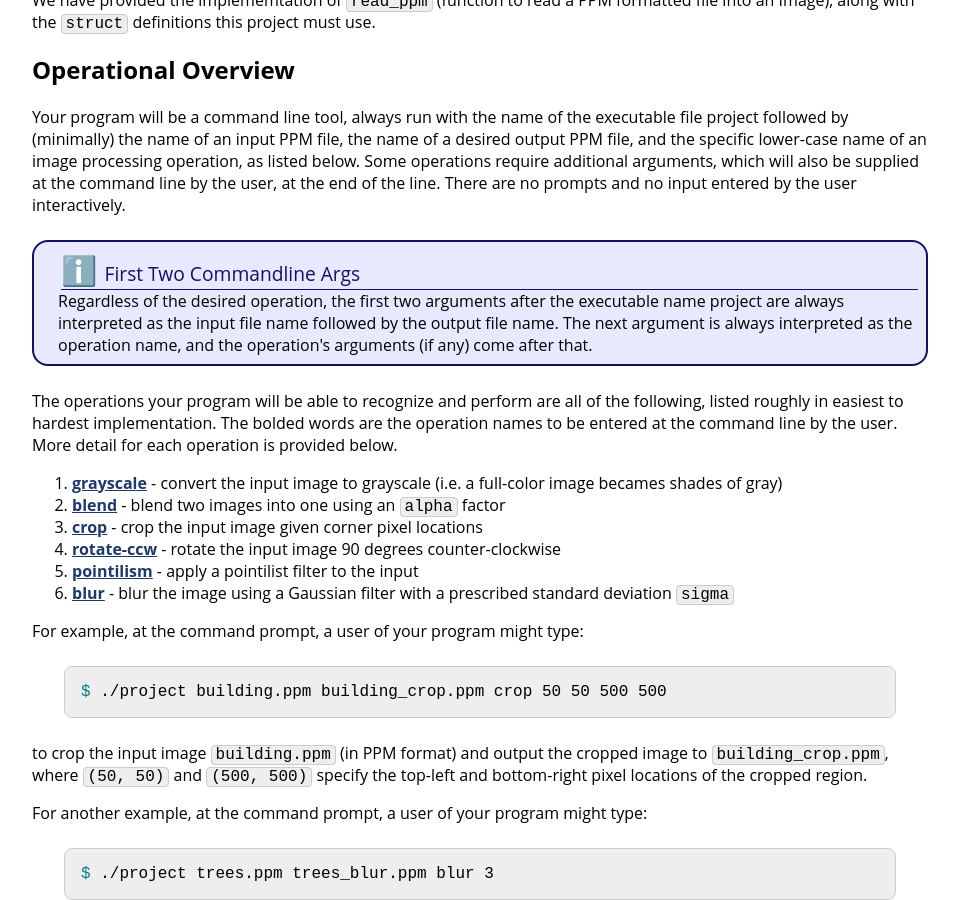
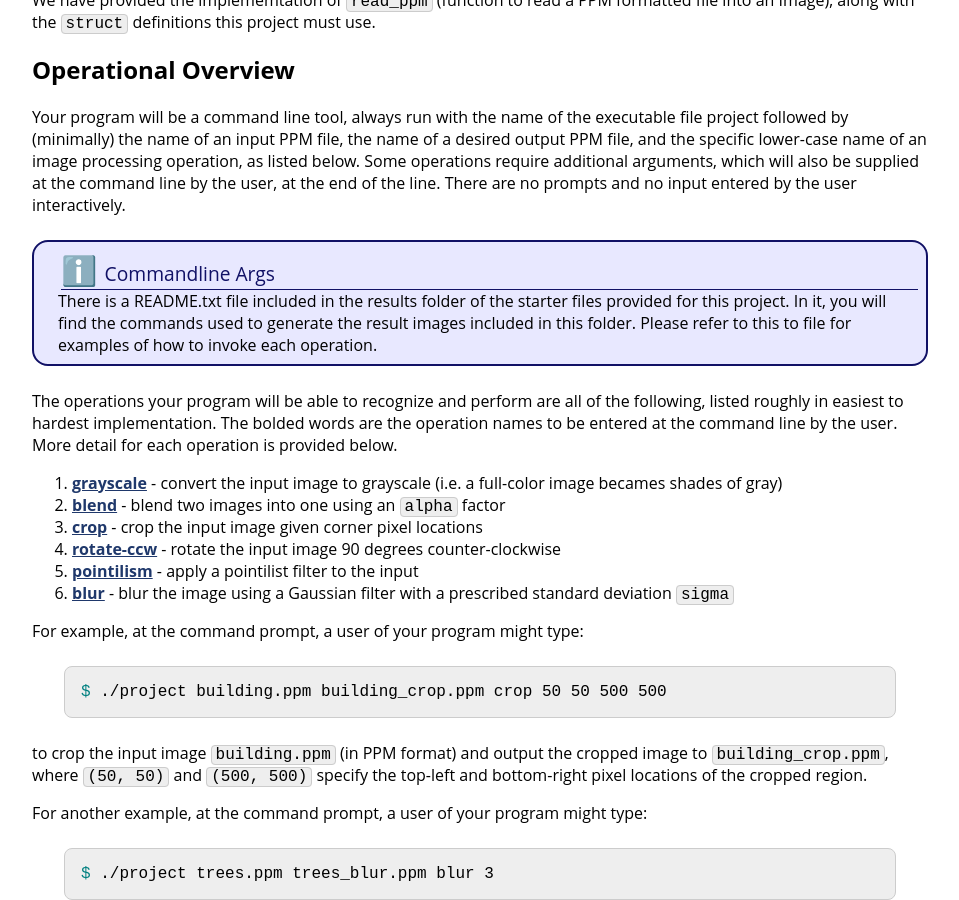
Before and after one commit to jhu-ip/cs220-f25, a Jekyll site: the page built from assign/midterm.md, in a window 1280 px wide and 900 px high, scrolled down 3796 px. Shown: the whole window, without its empty margins (160-1119 px from the left). Built offline with Jekyll 4.4.1, drawn with Linux system fonts in a browser that asks for light colours.

Commit message:
midterm assignment handout: changed the  clarification to instead refer to the README.txt file included in the restults folder of starter files.

```diff
--- a/assign/midterm.md
+++ b/assign/midterm.md
@@ -141,9 +141,9 @@ We have provided the implememtation of `read_ppm` (function to read a PPM format
 Your program will be a command line tool, always run with the name of the executable file project followed by (minimally) the name of an input PPM file, the name of a desired output PPM file, and the specific lower-case name of an image processing operation, as listed below. Some operations require additional arguments, which will also be supplied at the command line by the user, at the end of the line. There are no prompts and no input entered by the user interactively.
 
 <div class='admonition info'>
-<div class='title'>First Two Commandline Args</div>
+<div class='title'>Commandline Args</div>
 <div class='content'>
-Regardless of the desired operation, the first two arguments after the executable name project are always interpreted as the input file name followed by the output file name. The next argument is always interpreted as the operation name, and the operation's arguments (if any) come after that.
+There is a README.txt file included in the results folder of the starter files provided for this project. In it, you will find the commands used to generate the result images included in this folder. Please refer to this to file for examples of how to invoke each operation.
 </div>
 </div>
 
```
